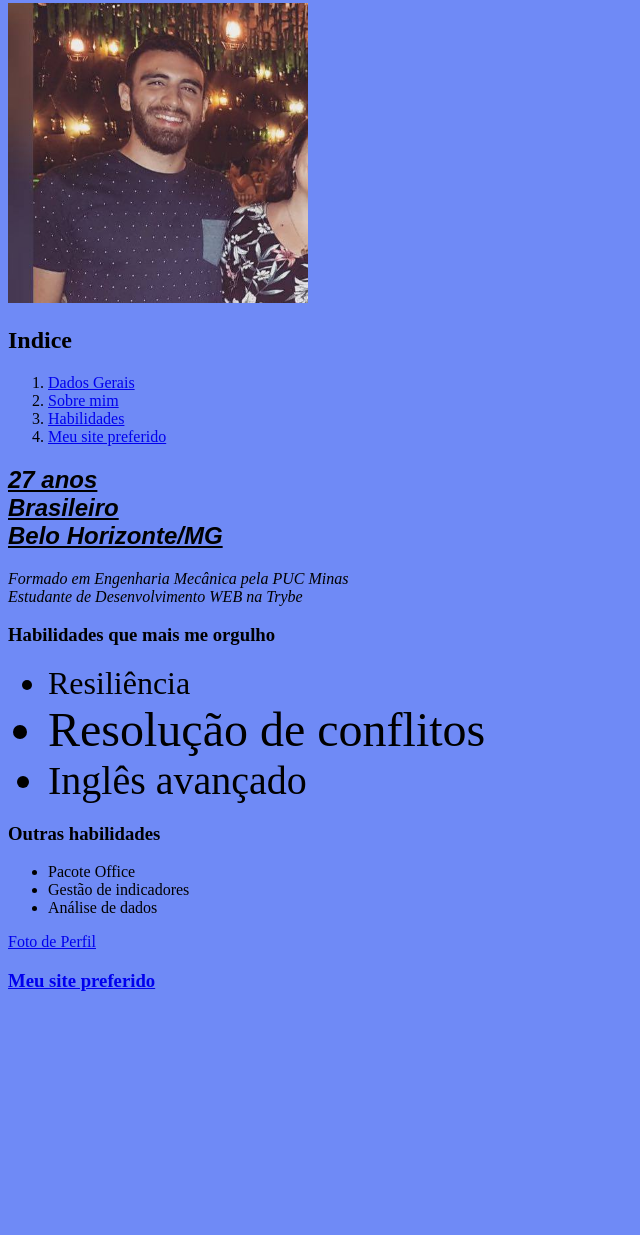
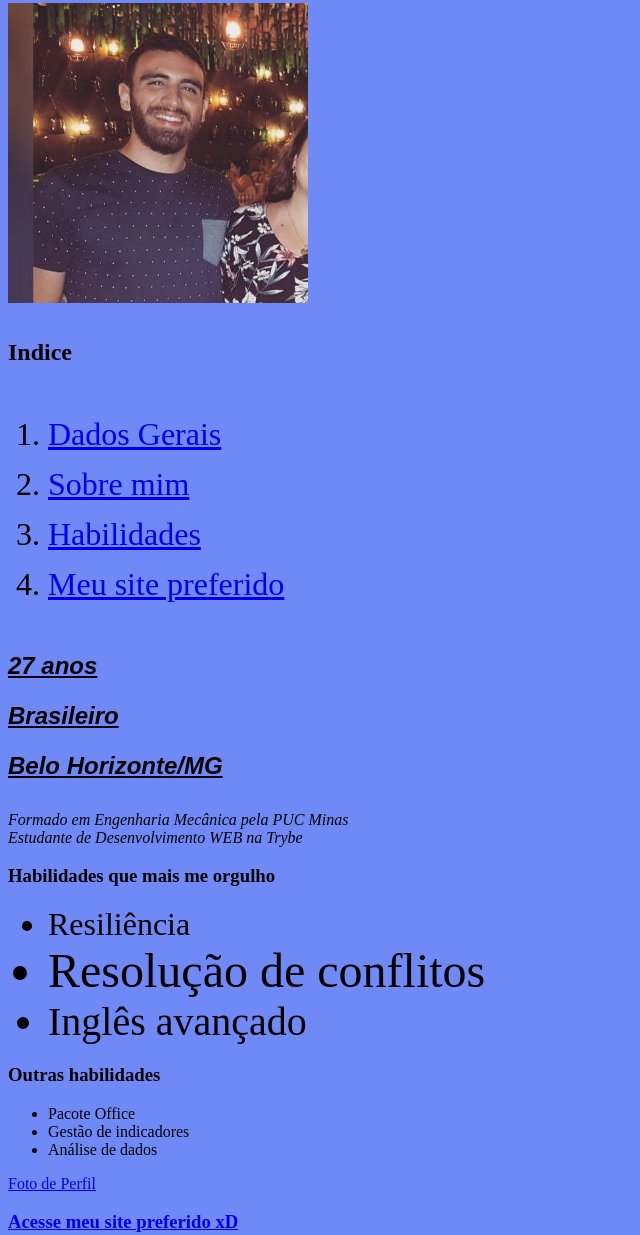
Before and after one commit to DIogoAlpino/DiogoAlpino.github.io, a plain HTML site: page index.html in a window 1280 px wide. Shown: the part 83-1318 px from the top of the page, without its empty margins (0-640 px from the left). Before the commit the page ends 1094 px from the top, so only its background shows below. Drawn offline with Linux system fonts and the light colour scheme.

Commit message:
Ajustando tamanhos no indice

```diff
--- a/index.html
+++ b/index.html
@@ -40,6 +40,14 @@ Um índice com links internos para as diferentes seções do seu portfólio. -->
         font-size:40px;
       }
 
+      h2, ol {
+        line-height: 50px;
+      }
+
+      ol {
+        font-size: 2em;
+      }
+
 
     </style>
   </head>
@@ -69,7 +77,7 @@ Um índice com links internos para as diferentes seções do seu portfólio. -->
 
     </ul>
     <p><a href="#fotoDePerfil">Foto de Perfil</a></p>
-    <h3 id="sitePreferido"><a target="_blank" href="https://ge.globo.com/futebol/times/cruzeiro/">Meu site preferido</a></h3>
+    <h3 id="sitePreferido"><a target="_blank" href="https://ge.globo.com/futebol/times/cruzeiro/">Acesse meu site preferido xD</a></h3>
 
 </body>
 </html>
```
